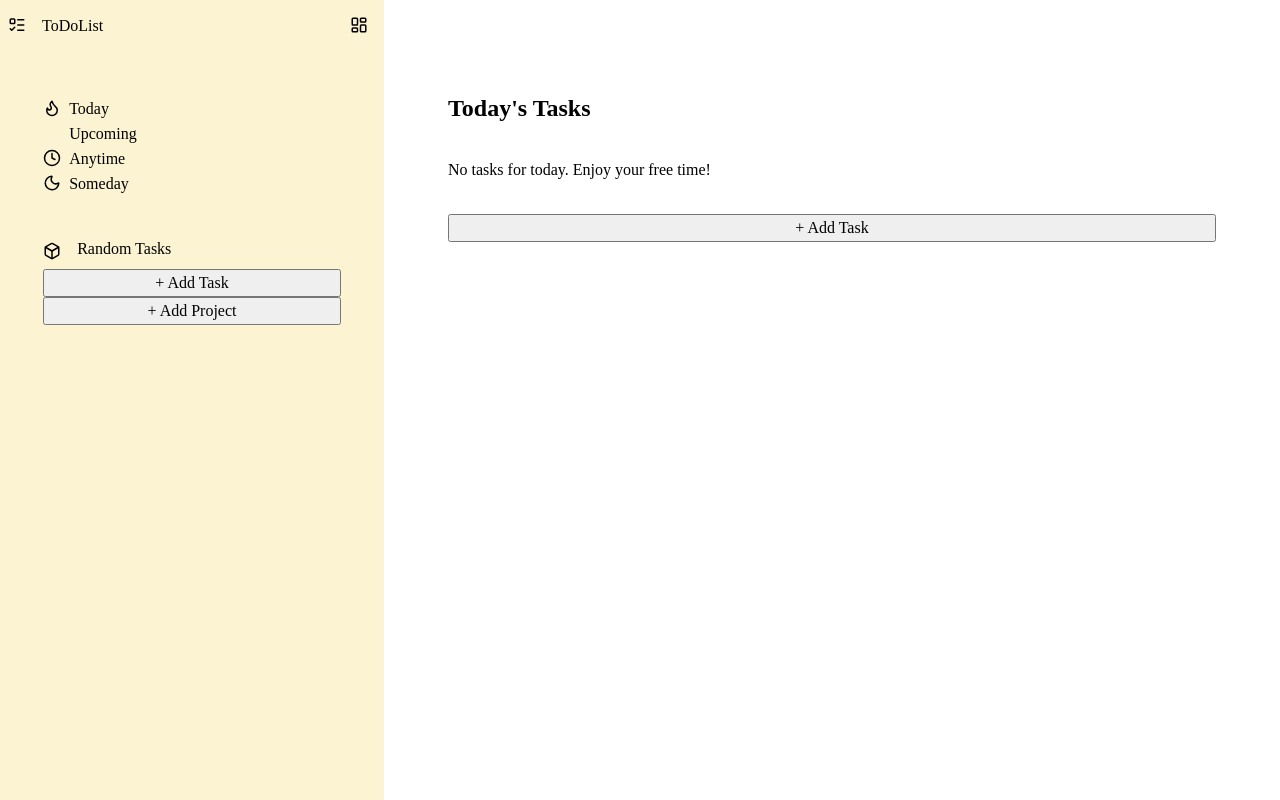
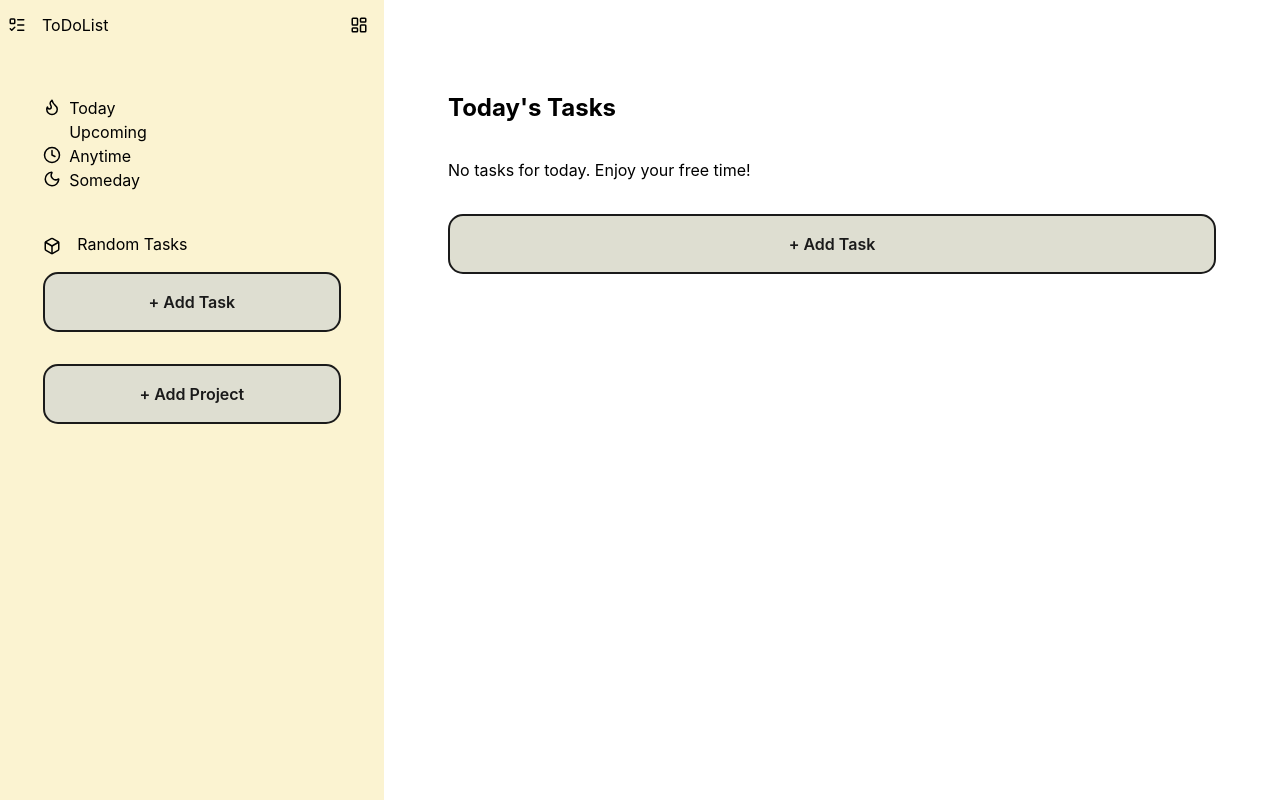
Before and after one commit to HugoYahh/todo-list, a website built with webpack: page src/template.html in a window 1280 px wide. Built offline with nearby package versions, Linux system fonts and the light colour scheme; files whose address does not match are found by name.

Commit message:
End of project, not totally finished : objective was to learn modular code, not focus on the todo totally working.

```diff
--- a/src/modules/dom.js
+++ b/src/modules/dom.js
@@ -95,6 +95,7 @@ export function renderToday() {
       // 🔹 Delete button
       const deleteButton = document.createElement('button');
       deleteButton.classList.add('bottom-right-btn', 'delete-btn');
+      deleteButton.id="delete-btn"
       deleteButton.textContent = 'Delete';
       deleteButton.addEventListener('click', () => {
         const projects = ProjectManager.getAllProjects();
@@ -113,6 +114,7 @@ export function renderToday() {
       // 🔹 Edit button (ouvre un modal pré-rempli)
       const editButton = document.createElement('button');
       editButton.classList.add('bottom-right-btn', 'edit-btn');
+      editButton.id="edit-btn"
       editButton.textContent = 'Edit';
       editButton.addEventListener('click', () => openEditModal(task));
 
--- a/src/style.css
+++ b/src/style.css
@@ -7,6 +7,7 @@
 * {
   margin: 0;
   padding: 0;
+  font-family: Roobert,-apple-system,BlinkMacSystemFont,"Segoe UI",Helvetica,Arial,sans-serif,"Apple Color Emoji","Segoe UI Emoji","Segoe UI Symbol";
 }
 
 /* 3. Enable keyword animations */
@@ -196,6 +197,7 @@ h1, h2, h3, h4, h5, h6 {
 .project-item-group{
     display: flex;
     flex-direction: column;
+    gap: 0.5rem;
 
 }
 
@@ -228,7 +230,7 @@ h1, h2, h3, h4, h5, h6 {
     display: flex;
     flex-direction: column;
     padding-left: 2rem;
-    margin-top: 0.5rem;
+
 }
 
 .main-content{
@@ -400,10 +402,16 @@ h1, h2, h3, h4, h5, h6 {
     right: 2rem;
 }
 
+
+
 .bottom-right button{
     padding: 0.2rem;
     border-radius: 6px;
     border: 1px solid black;
+}
+
+#add-project-btn{
+    margin-top: 2rem;
 }
 
 .high{
@@ -417,3 +425,55 @@ h1, h2, h3, h4, h5, h6 {
 .low{
     color: green;
 }
+
+
+
+
+
+
+/* CSS */
+button {
+  appearance: none;
+  background-color: #DEDED1;
+  border: 2px solid #1A1A1A;
+  border-radius: 15px;
+  box-sizing: border-box;
+  color: #1A1A1A;
+  cursor: pointer;
+  display: inline-block;
+  font-family: Roobert,-apple-system,BlinkMacSystemFont,"Segoe UI",Helvetica,Arial,sans-serif,"Apple Color Emoji","Segoe UI Emoji","Segoe UI Symbol";
+  font-size: 16px;
+  font-weight: 600;
+  line-height: normal;
+  margin: 0;
+  min-height: 60px;
+  min-width: 0;
+  outline: none;
+  padding: 16px 24px;
+  text-align: center;
+  text-decoration: none;
+  transition: all 300ms cubic-bezier(.23, 1, 0.32, 1);
+  user-select: none;
+  -webkit-user-select: none;
+  touch-action: manipulation;
+  width: 100%;
+  will-change: transform;
+}
+
+button:disabled {
+  pointer-events: none;
+}
+button:hover {
+  box-shadow: rgba(0, 0, 0, 0.25) 0 8px 15px;
+  transform: translateY(-2px);
+}
+
+button:active {
+  box-shadow: none;
+  transform: translateY(0);
+}
+
+#edit-btn, #delete-btn{
+    padding: 0.5rem 1rem;
+    text-align: center;
+}
```
Also changed, not shown: dist/index.html.
